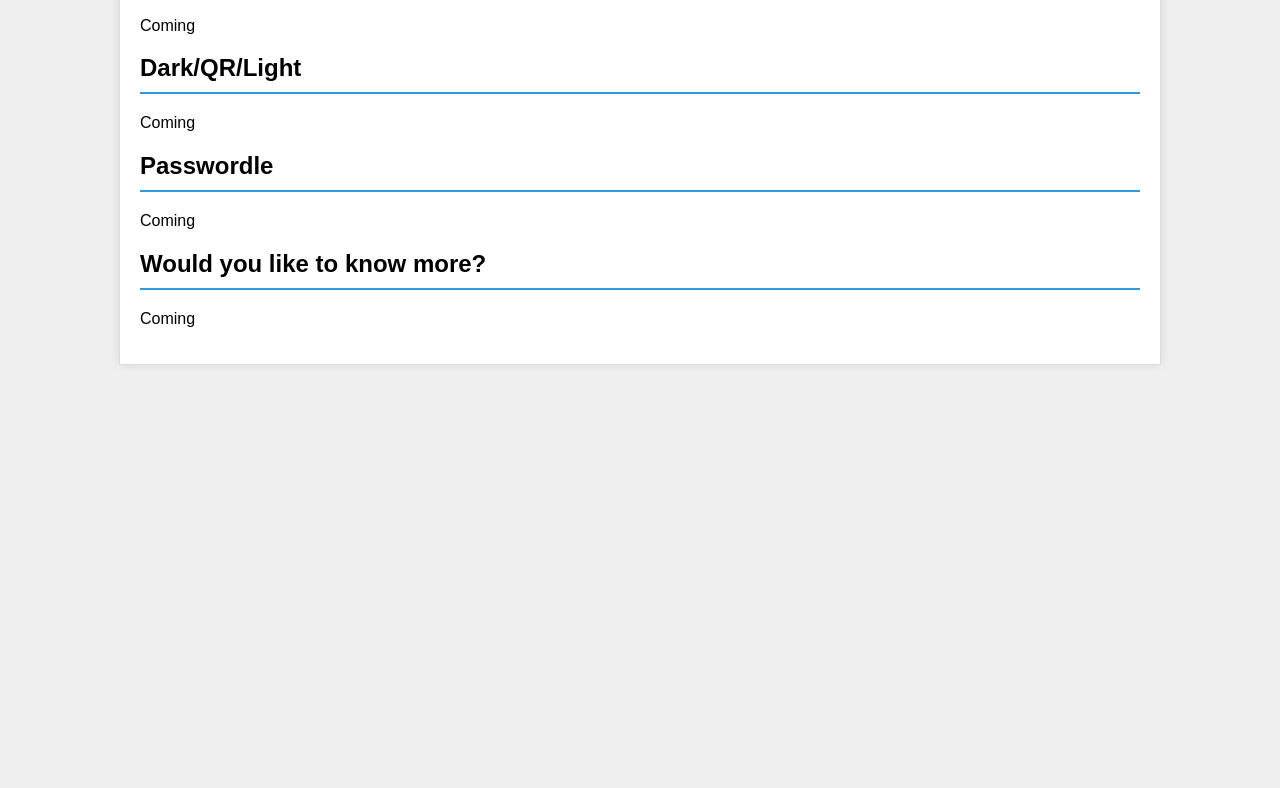
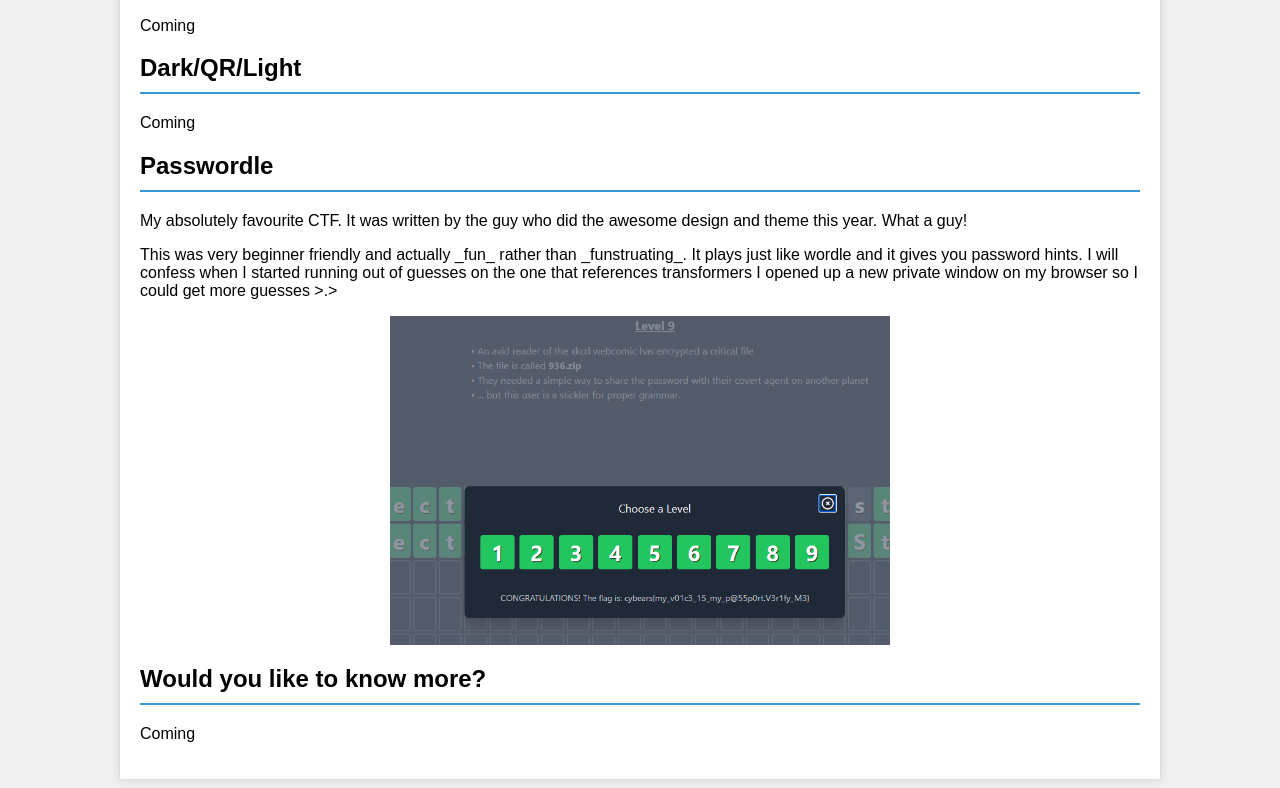
Before and after one commit to Quokkanix/bsides2023ctfs, a plain HTML site: page index.html in a window 1280 px wide. Shown: the part 6692-7480 px from the top of the page. Before the commit the page ends 7065 px from the top, so only its background shows below. Drawn offline with Linux system fonts and the light colour scheme.

Commit message:
Update index.html

```diff
--- a/index.html
+++ b/index.html
@@ -96,7 +96,9 @@
         <p>Coming </p>
 
         <h2>Passwordle</h2>
-        <p>Coming </p>
+        <p>My absolutely favourite CTF. It was written by the guy who did the awesome design and theme this year. What a guy!</p>
+        <p>This was very beginner friendly and actually _fun_ rather than _funstruating_. It plays just like wordle and it gives you password hints. I will confess when I started running out of guesses on the one that references transformers I opened up a new private window on my browser so I could get more guesses >.></p>
+        <p><img src="passwordle.png" alt="heef is best"></p>
 
         <h2>Would you like to know more?</h2>
         <p>Coming </p>
```
